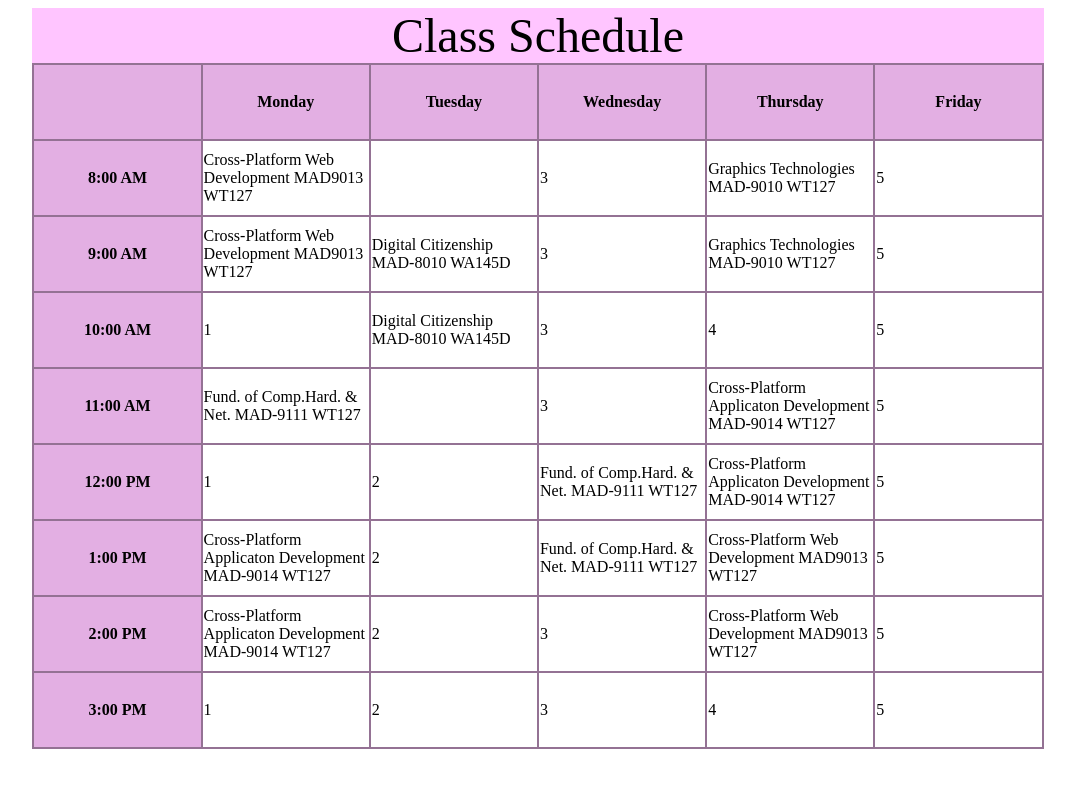
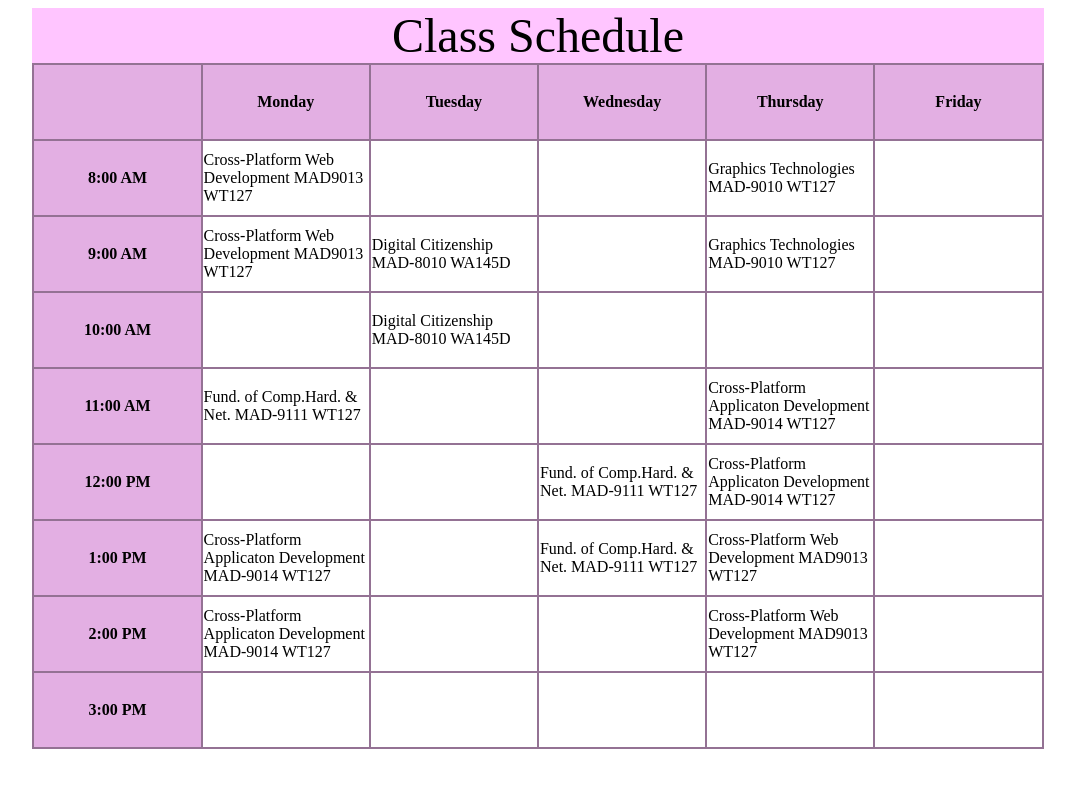
Before and after one commit to Tayl0510/Zebra-Table, a plain HTML site: page index.html in a window 1280 px wide. Shown: the whole page, without its empty margins (102-1177 px from the left). Drawn offline with Linux system fonts and the light colour scheme.

Commit message:
removed numbers

```diff
--- a/index.html
+++ b/index.html
@@ -22,72 +22,72 @@
                 <th>8:00 AM</th>
                 <td>Cross-Platform Web Development MAD9013 WT127</td>
                 <td></td>
-                <td>3</td>
+                <td></td>
                 <td>Graphics Technologies MAD-9010 WT127</td>
-                <td>5</td>
+                <td></td>
             </tr>
 
             <tr>
                 <th>9:00 AM</th>
                 <td>Cross-Platform Web Development MAD9013 WT127</td>
                 <td>Digital Citizenship MAD-8010 WA145D</td>
-                <td>3</td>
+                <td></td>
                 <td>Graphics Technologies MAD-9010 WT127</td>
-                <td>5</td>
+                <td></td>
             </tr>
 
             <tr>
                 <th>10:00 AM</th>
-                <td>1</td>
+                <td></td>
                 <td>Digital Citizenship MAD-8010 WA145D</td>
-                <td>3</td>
-                <td>4</td>
-                <td>5</td>
+                <td></td>
+                <td></td>
+                <td></td>
             </tr>
 
             <tr>
                 <th>11:00 AM</th>
                 <td>Fund. of Comp.Hard. & Net. MAD-9111 WT127</td>
                 <td></td>
-                <td>3</td>
+                <td></td>
                 <td>Cross-Platform Applicaton Development MAD-9014 WT127</td>
-                <td>5</td>
+                <td></td>
             </tr>
 
             <tr>
                 <th>12:00 PM</th>
-                <td>1</td>
-                <td>2</td>
+                <td></td>
+                <td></td>
                 <td>Fund. of Comp.Hard. & Net. MAD-9111 WT127</td>
                 <td>Cross-Platform Applicaton Development MAD-9014 WT127</td>
-                <td>5</td>
+                <td></td>
             </tr>
 
             <tr>
                 <th>1:00 PM</th>
                 <td>Cross-Platform Applicaton Development MAD-9014 WT127</td>
-                <td>2</td>
+                <td></td>
                 <td>Fund. of Comp.Hard. & Net. MAD-9111 WT127</td>
                 <td>Cross-Platform Web Development MAD9013 WT127</td>
-                <td>5</td>
+                <td></td>
             </tr>
 
             <tr>
                 <th>2:00 PM</th>
                 <td>Cross-Platform Applicaton Development MAD-9014 WT127</td>
-                <td>2</td>
-                <td>3</td>
+                <td></td>
+                <td></td>
                 <td>Cross-Platform Web Development MAD9013 WT127</td>
-                <td>5</td>
+                <td></td>
             </tr>
 
             <tr>
                 <th>3:00 PM</th>
-                <td>1</td>
-                <td>2</td>
-                <td>3</td>
-                <td>4</td>
-                <td>5</td>
+                <td></td>
+                <td></td>
+                <td></td>
+                <td></td>
+                <td></td>
             </tr>
         </tbody>
     </table>
```
